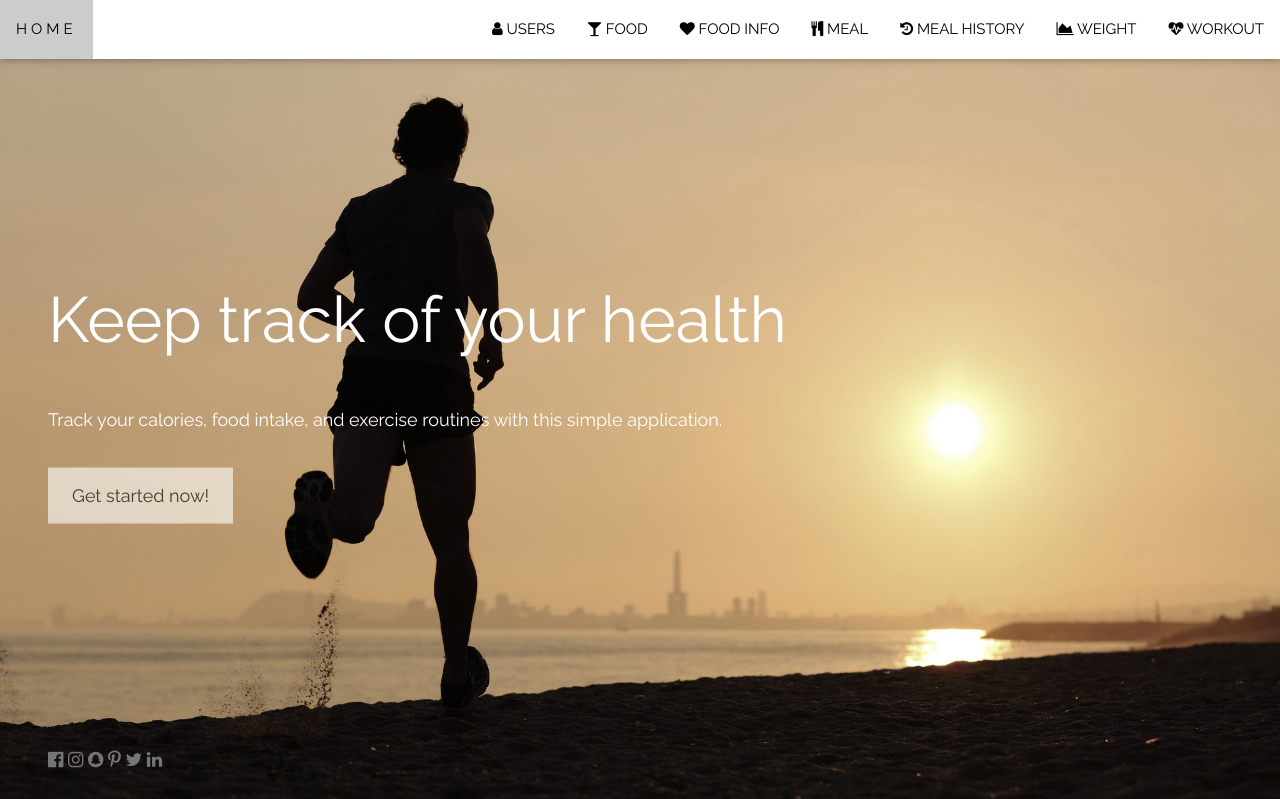
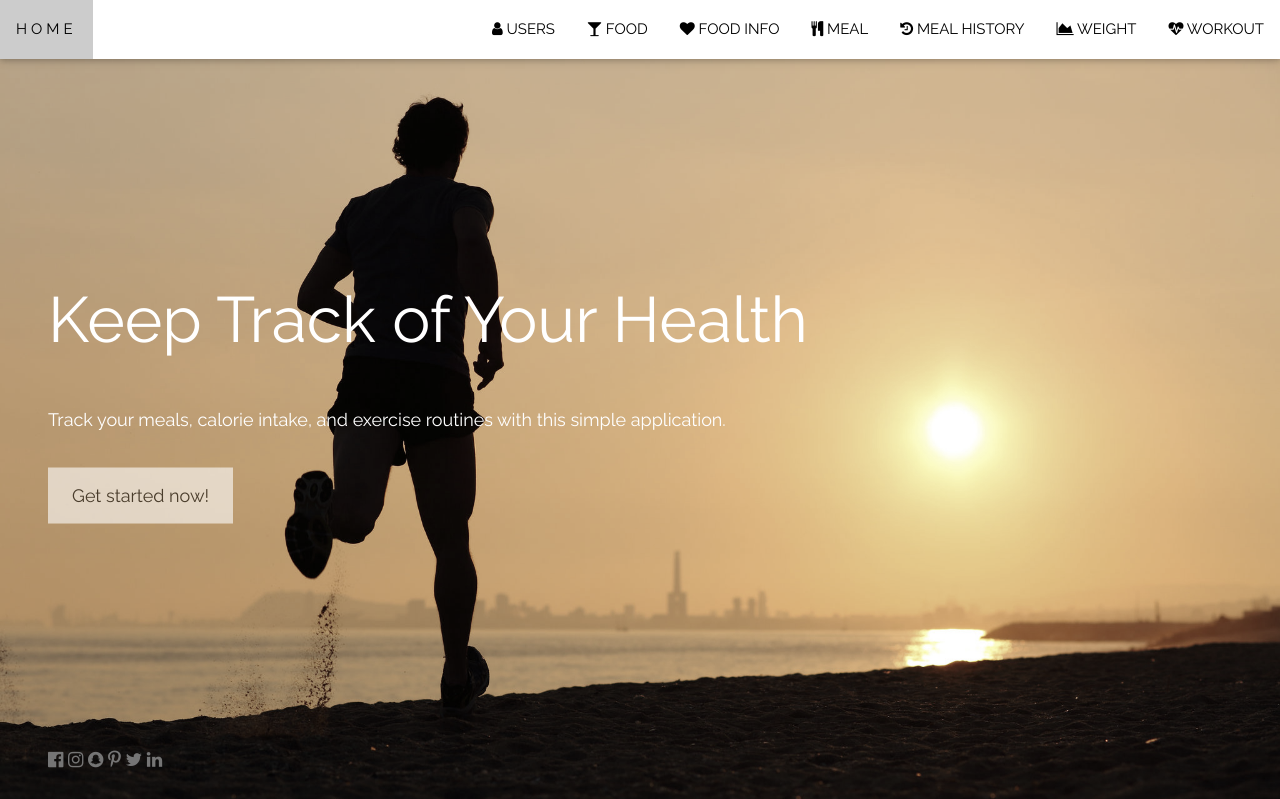
Before and after one commit to daeclerck/FTFinal, a PHP site: page / in a window 1280 px wide. Shown: the top 799 px of the page. Run offline with PHP 8.4, Linux system fonts and the light colour scheme.

Commit message:
edit to index

```diff
--- a/index.php
+++ b/index.php
@@ -19,9 +19,9 @@
 <!-- Header with full-height image -->
 <header class="bgimg-1 w3-display-container w3-grayscale-min" id="home">
   <div class="w3-display-left w3-text-white" style="padding:48px">
-    <span class="w3-jumbo w3-hide-small">Keep track of your health</span><br>
+    <span class="w3-jumbo w3-hide-small">Keep Track of Your Health</span><br>
     <span class="w3-xxlarge w3-hide-large w3-hide-medium">Keep track of your health</span><br>
-    <span class="w3-large">Track your calories, food intake, and exercise routines with this simple application.</span>
+    <span class="w3-large">Track your meals, calorie intake, and exercise routines with this simple application.</span>
     <p><a href="#about" class="w3-button w3-white w3-padding-large w3-large w3-margin-top w3-opacity w3-hover-opacity-off">Get started now!</a></p>
   </div>
   <div class="w3-display-bottomleft w3-text-grey w3-large" style="padding:24px 48px">
```
